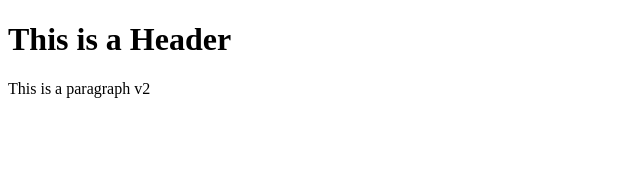
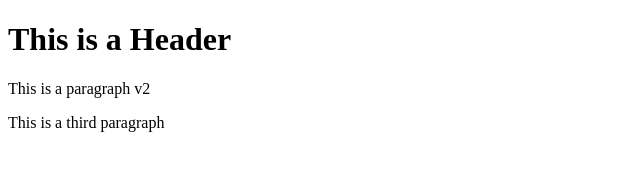
Before and after one commit to paolomanfrin/exercise_1, a website: page index.html in a window 1280 px wide. Shown: the whole page, without its empty margins (0-640 px from the left). Drawn offline with Linux system fonts and the light colour scheme.

Commit message:
4th commit

```diff
--- a/index.html
+++ b/index.html
@@ -5,5 +5,6 @@
     <body>
         <h1>This is a Header</h1>
         <p>This is a paragraph v2</p>
+        <p>This is a third paragraph</p>
     </body>
 </html>
```
Also changed, not shown: package.json (added, +24 -0 lines), 2 other files.
